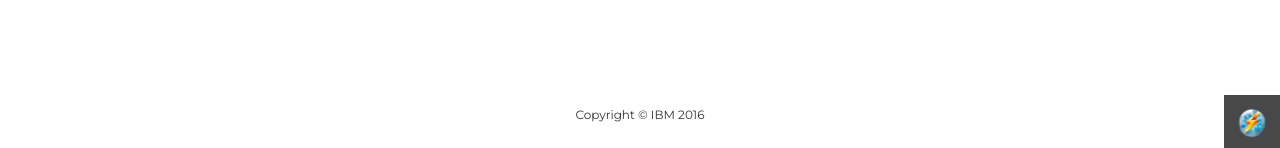
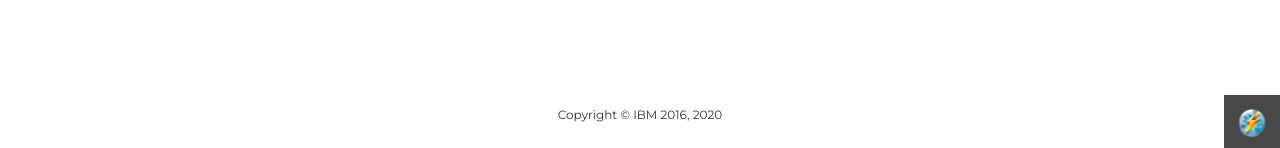
Before and after one commit to IBMStreams/tutorials, a Jekyll site: the page built from index.html, in a window 1280 px wide and 900 px high, scrolled down 5346 px. Shown: the part 749-897 px from the top of the window. Built offline with Jekyll 4.4.1, drawn with Linux system fonts in a browser that asks for light colours; nearby versions of some CDN libraries; some web fonts are replaced.

Commit message:
update copyright in footer

```diff
--- a/_includes/footer.html
+++ b/_includes/footer.html
@@ -2,7 +2,7 @@
         <div class="container">
             <div class="row">
                 <div class="col-md-4 col-md-offset-4">
-                    <span class="copyright">Copyright &copy; IBM 2016</span>
+                    <span class="copyright">Copyright &copy; IBM 2016, 2020</span>
                 </div>
             </div>
         </div>
```
